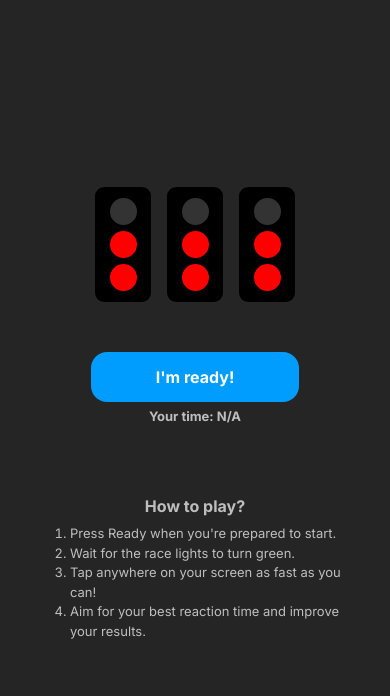
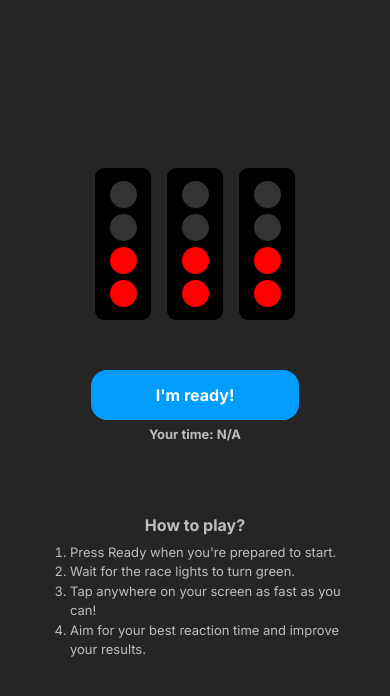
Before and after one commit to MichealAPI/F1Game-Leaderboard-Fork, a plain HTML site: page index.html in a window 390 px wide. Both pictures are taken after a click on the button "I'm ready!". Drawn offline with nearby package versions, Linux system fonts and the light colour scheme.

Commit message:
Enhanced responsiveness & adaptiveness thanks to a new js structure

```diff
--- a/static/css/light.css
+++ b/static/css/light.css
@@ -1,6 +1,6 @@
 .light {
     background: var(--light-secondary-color);
-    height: 230px;
+    height: 305px;
     width: 110px;
     border-radius: 20px;
     align-items: center;
@@ -33,7 +33,7 @@
 /* Mobile */
 @media (max-width: 768px) {
     .light {
-        height: 115px;
+        height: 152px;
         width: 56px;
         border-radius: 9px;
         row-gap: 6px;
--- a/static/js/game.js
+++ b/static/js/game.js
@@ -1,9 +1,9 @@
 // Select elements
-const firstRowElements = document.querySelectorAll('.first-row');
-const secondRowElements = document.querySelectorAll('.second-row');
-const thirdRowElements = document.querySelectorAll('.third-row');
 const subtitleText = document.getElementById('subtitleText');
 const startButton = document.querySelector('#start-button');
+
+// To light up each row
+let delay = 1000;
 
 // Game state variables
 let isRunning = false;
@@ -12,17 +12,23 @@ let startTime = 0;
 
 // Reset all rows to the default state
 function resetGame() {
-    [firstRowElements, secondRowElements, thirdRowElements].forEach(row =>
-        lightUpRow(row, 'primary-light')
-    );
+
+    for (let i = 1; i <= numberOfLightCircles; i++) {
+        lightUpRow(i, 'primary-light');
+    }
+
 }
 
 // Update a row's classes for lighting up with a specific color
 function lightUpRow(row, color = 'bg-red') {
-    row.forEach(element => {
+
+    rowElements = document.querySelectorAll(`.row-${row}`);
+
+    rowElements.forEach(element => {
         element.classList.remove('primary-light', 'bg-red', 'bg-green'); // Remove any existing conflicting classes
         element.classList.add(color); // Apply the new color, selected color
     });
+
 }
 
 // Start the game
@@ -32,17 +38,23 @@ function startGame() {
     isRunning = true;
     resetGame();
 
-    // Iterate over these times to light all up
-    const delayTimes = [1000, 2000, 2000 + Math.floor(Math.random() * 2000) + 1000];
+    for (let i = 1; i <= numberOfLightCircles; i++) {
 
-    // Light up rows sequentially
-    setTimeout(() => lightUpRow(firstRowElements), delayTimes[0]);
-    setTimeout(() => lightUpRow(secondRowElements), delayTimes[1]);
-    setTimeout(() => {
-        lightUpRow(thirdRowElements, 'bg-green');
-        startTime = Date.now();
-        canClick = true;
-    }, delayTimes[2]);
+        if (i == numberOfLightCircles) {
+            setTimeout(() => {
+                lightUpRow(i, 'bg-green');
+                startTime = Date.now();
+                canClick = true;
+
+                // Needed time + random time
+            }, (i - 1) * delay + Math.floor(Math.random() * 2000) + 1000);
+            break;
+        }
+
+        setTimeout(() => {
+            lightUpRow(i);
+        }, i * delay);
+    }
 }
 
 // Handle the player's click
--- a/static/js/trafficlight.js
+++ b/static/js/trafficlight.js
@@ -1,13 +1,17 @@
 let lightWrapper = document.getElementById('lights-container');
+const numberOfLightCircles = 4;
+const numberOfLights = 3;
 
-for (let i = 0; i < 3; i++) {
+for (let i = 0; i < numberOfLights; i++) {
     let light = document.createElement('div');
     light.classList.add('light');
 
-    light.innerHTML = `<div class="third-row light-circle primary-light"></div>
-                        <div class="second-row light-circle primary-light"></div>
-                        <div class="first-row light-circle primary-light"></div>
-                      `;
+    for (let j = numberOfLightCircles; j > 0; j--) {
+        light.innerHTML += `<div class="row-${j} light-circle primary-light"></div>`;
+    }
+
+    // Adaptive height, cannot use due to the figma design constraints
+    // light.style.height = 76 * numberOfLightCircles + 'px';
 
     lightWrapper.appendChild(light);
 }
```
